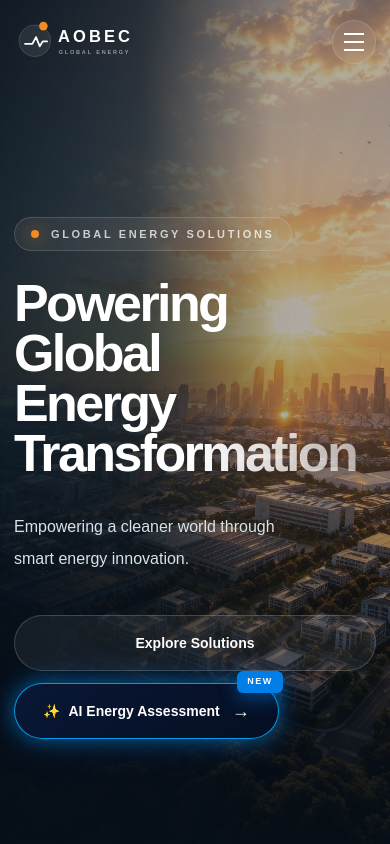
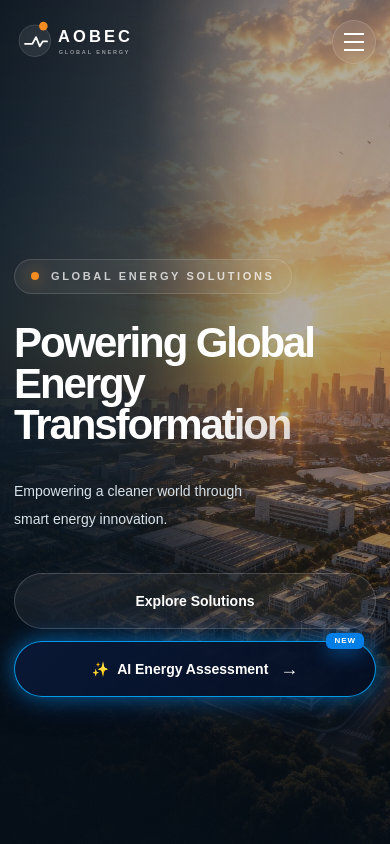
Before and after one commit to tealifeshen/aobec-website, a Next.js app: page / in a window 390 px wide. Shown: the top 844 px of the page. Built offline with nearby package versions, Linux system fonts and the light colour scheme.

Commit message:
Optimize Mobile Hero Layout and CTA Experience

```diff
--- a/components/Hero.tsx
+++ b/components/Hero.tsx
@@ -34,14 +34,14 @@ export default function Hero() {
             Global Energy Solutions
           </div>
 
-          <h1 className="hero-reveal hero-delay-2 max-w-5xl text-[52px] font-black leading-[0.96] tracking-[-0.05em] text-white sm:text-6xl md:text-7xl lg:text-[92px]">
+          <h1 className="hero-reveal hero-delay-2 max-w-5xl text-[42px] font-black leading-[0.98] tracking-[-0.05em] text-white sm:text-6xl sm:leading-[0.96] md:text-7xl lg:text-[92px]">
             Powering Global
             <span className="block bg-gradient-to-r from-white via-white to-white/56 bg-clip-text text-transparent">
               Energy Transformation
             </span>
           </h1>
 
-          <p className="hero-reveal hero-delay-3 mt-8 max-w-xl text-base leading-8 text-[#d8e2e9] sm:text-lg">
+          <p className="hero-reveal hero-delay-3 mt-8 max-w-xl text-sm leading-7 text-[#d8e2e9] sm:text-lg sm:leading-8">
             Empowering a cleaner world through
             <br />
             smart energy innovation.
@@ -50,17 +50,17 @@ export default function Hero() {
           <div className="hero-reveal hero-delay-5 mt-10 flex flex-col gap-3 sm:flex-row">
             <a
               href="/solutions"
-              className="glass-button inline-flex min-h-14 items-center justify-center rounded-full px-8 text-sm font-bold text-white"
+              className="glass-button inline-flex min-h-14 w-full items-center justify-center rounded-full px-8 text-sm font-bold text-white sm:w-auto"
             >
               Explore Solutions
             </a>
-            <div className="relative w-fit max-w-full">
-              <span className="absolute -right-1 -top-3 z-10 rounded-md bg-[#007ee6] px-2.5 py-1 text-[9px] font-black tracking-[0.16em] text-white shadow-[0_6px_18px_rgba(0,126,230,0.45)]">
+            <div className="relative w-full max-w-full sm:w-fit">
+              <span className="absolute right-3 -top-2 z-10 rounded-md bg-[#007ee6] px-2 py-0.5 text-[8px] font-black tracking-[0.12em] text-white shadow-[0_6px_18px_rgba(0,126,230,0.45)] sm:-right-1 sm:-top-3 sm:px-2.5 sm:py-1 sm:text-[9px] sm:tracking-[0.16em]">
                 NEW
               </span>
               <a
                 href="/energy/assessment"
-                className="group inline-flex h-14 max-w-full items-center justify-center rounded-full border border-[rgba(0,168,255,0.9)] bg-[linear-gradient(135deg,rgba(10,25,55,0.95),rgba(5,15,35,0.95))] px-7 text-sm font-bold text-white shadow-[0_0_20px_rgba(0,168,255,0.45),0_0_40px_rgba(0,102,255,0.25)] backdrop-blur-xl transition duration-300 hover:-translate-y-[3px] hover:border-[#62caff] hover:shadow-[0_0_26px_rgba(0,168,255,0.62),0_0_52px_rgba(0,102,255,0.38)] sm:px-9"
+                className="group inline-flex h-14 w-full max-w-full items-center justify-center rounded-full border border-[rgba(0,168,255,0.9)] bg-[linear-gradient(135deg,rgba(10,25,55,0.95),rgba(5,15,35,0.95))] px-7 text-sm font-bold text-white shadow-[0_0_20px_rgba(0,168,255,0.45),0_0_40px_rgba(0,102,255,0.25)] backdrop-blur-xl transition duration-300 hover:-translate-y-[3px] hover:border-[#62caff] hover:shadow-[0_0_26px_rgba(0,168,255,0.62),0_0_52px_rgba(0,102,255,0.38)] sm:w-auto sm:px-9"
               >
                 <span aria-hidden="true">✨</span>
                 <span className="ml-2">AI Energy Assessment</span>
```
